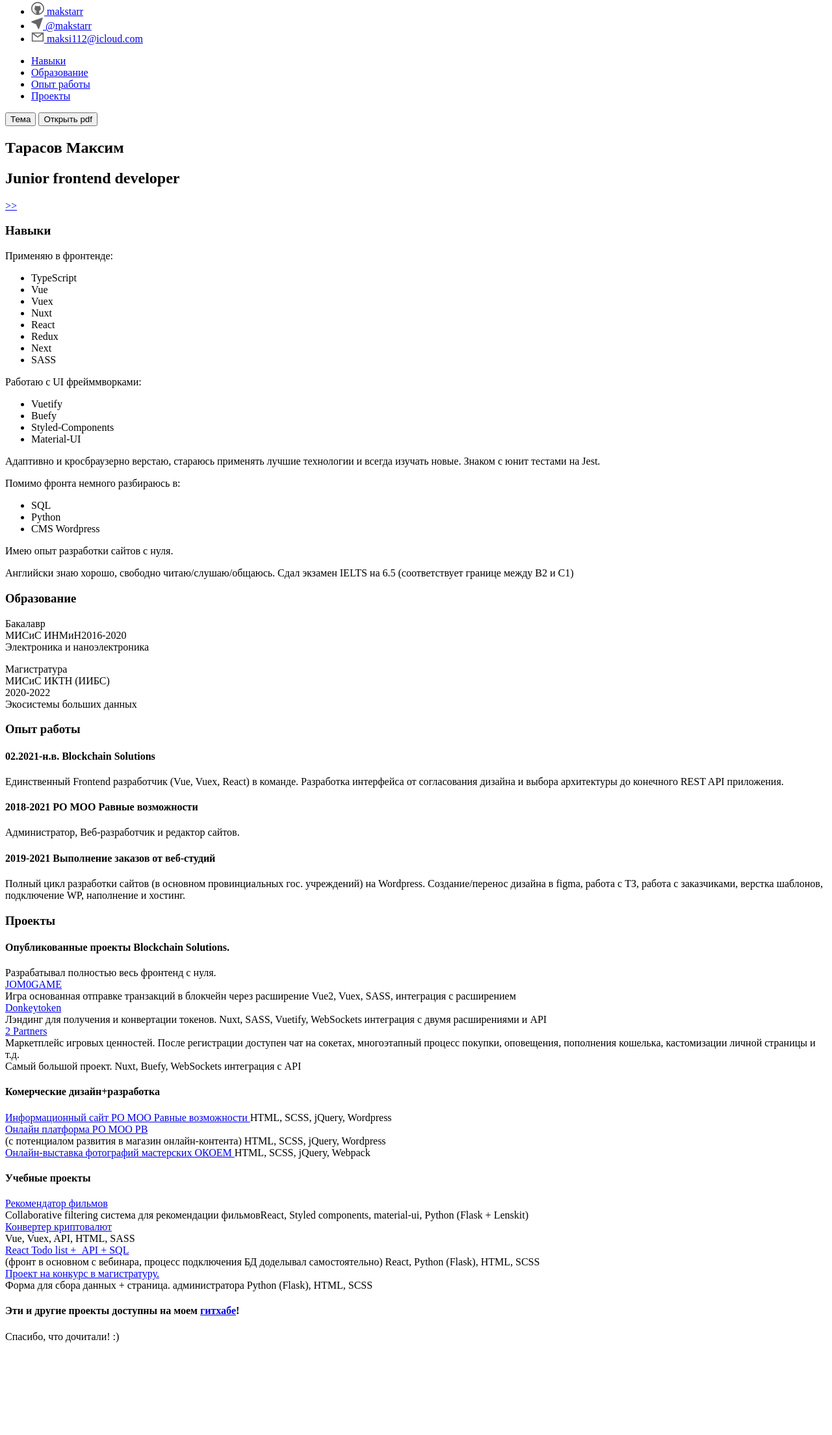
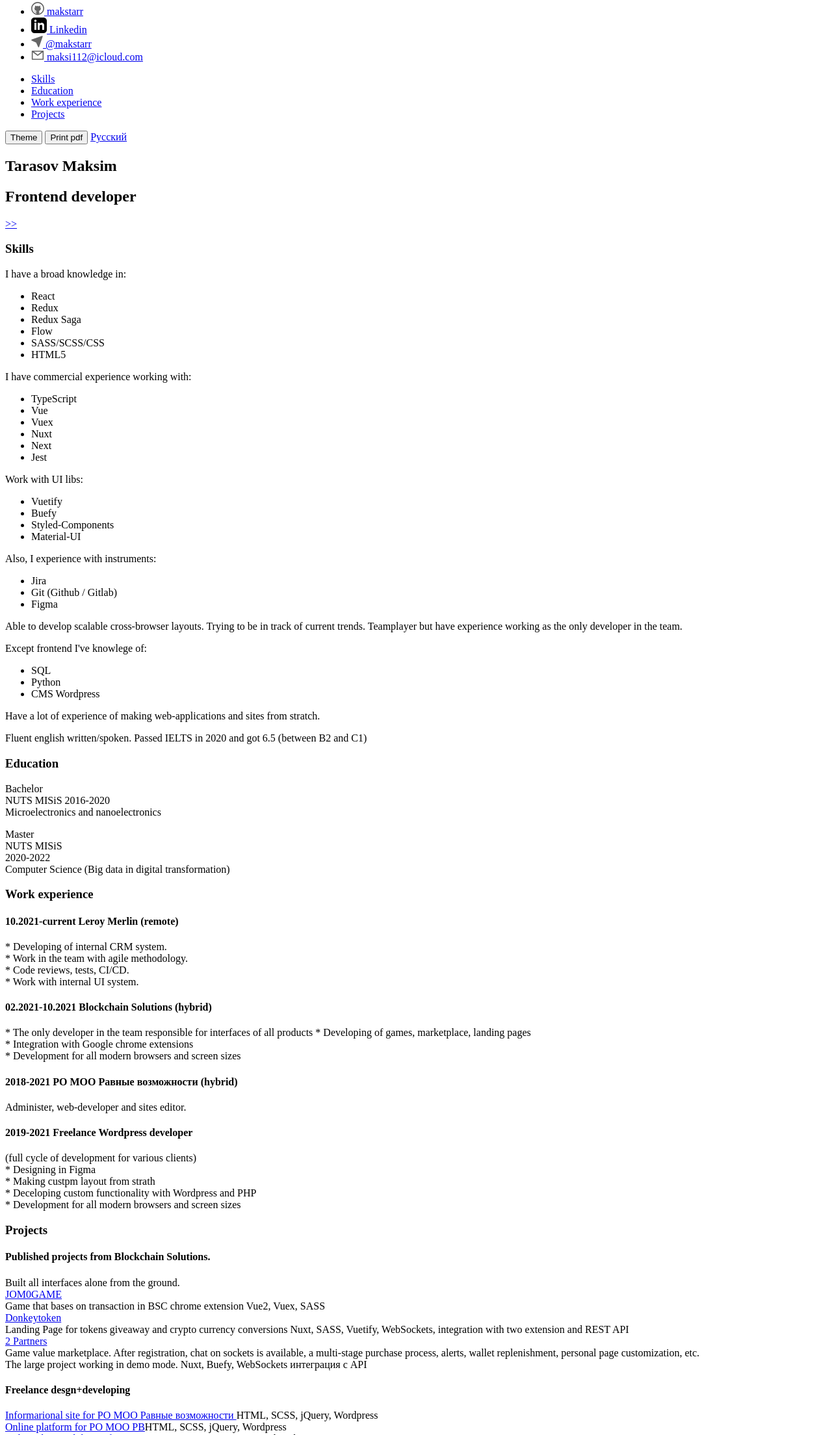
Before and after one commit to Makstarr/resume, a plain HTML site: page index.html in a window 1280 px wide. Shown: the part 5-2213 px from the top of the page at 65% size. Before the commit the page ends 2079 px from the top, so only its background shows below. Drawn offline with Linux system fonts and the light colour scheme.

Commit message:
Added eng page

```diff
--- a/index.html
+++ b/index.html
@@ -3,7 +3,7 @@
 <head>
 	<meta charset=UTF-8>
 	<meta name=viewport content="width=device-width,initial-scale=1">
-	<title>Резюме | Тарасов Максим</title>
+	<title>CV | RESUME | Тарасов Максим</title>
 	<link rel=preconnect href=https://fonts.gstatic.com>
 	<link href="https://fonts.googleapis.com/css2?family=Roboto:wght@400;700&display=swap"
 		rel=stylesheet>
@@ -22,6 +22,12 @@
 								fill=#666666 />
 						</svg> makstarr</a></li>
 				<li class=links-of-links__item><a class="link-with-icon hover-arrows" target=_blank
+						href=https://www.linkedin.com/in/maks-tarasov-b84300233 /><svg
+						xmlns=http://www.w3.org/2000/svg width=24 height=24 viewBox="0 0 24 24">
+						<path
+							d="M19 0h-14c-2.761 0-5 2.239-5 5v14c0 2.761 2.239 5 5 5h14c2.762 0 5-2.239 5-5v-14c0-2.761-2.238-5-5-5zm-11 19h-3v-11h3v11zm-1.5-12.268c-.966 0-1.75-.79-1.75-1.764s.784-1.764 1.75-1.764 1.75.79 1.75 1.764-.783 1.764-1.75 1.764zm13.5 12.268h-3v-5.604c0-3.368-4-3.113-4 0v5.604h-3v-11h3v1.765c1.396-2.586 7-2.777 7 2.476v6.759z" />
+					</svg> Linkedin</a></li>
+				<li class=links-of-links__item><a class="link-with-icon hover-arrows" target=_blank
 						href=https://telegram.im/@makstarr><svg width=18 height=18 viewBox="0 0 18 18" fill=none
 							xmlns=http://www.w3.org/2000/svg>
 							<path
@@ -38,145 +44,160 @@
 			</ul>
 			<nav class=menu>
 				<ul class=links-of-links>
-					<li class=links-of-links__item><a class="link-with-icon nav-link" href=#skills>Навыки</a>
+					<li class=links-of-links__item><a class="link-with-icon nav-link" href=#skills>Skills</a>
 					</li>
 					<li class=links-of-links__item><a class="link-with-icon nav-link"
-							href=#education>Образование</a></li>
+							href=#education>Education</a></li>
 					<li class="links-of-links__item navigation"><a class="link-with-icon nav-link"
-							href=#experience>Опыт работы</a></li>
+							href=#experience>Work experience</a></li>
 					<li class="links-of-links__item navigation"><a class="link-with-icon nav-link"
-							href=#projects>Проекты</a></li>
+							href=#projects>Projects</a></li>
 				</ul>
 			</nav>
-			<div class=header__btns><button class="btn color-swich-btn"><span
-						class=color-swich-btn__text>Тема</span></button> <button class=btn
-					id=pdf-button><span>Открыть pdf</span></button></div>
+			<div class=header__btns>
+				<button class="btn color-swich-btn"><span class=color-swich-btn__text>Theme</span></button>
+				<button class=btn id=pdf-button><span>Print pdf</span></button>
+				<a href="./rus.html" class="btn color-swich-btn"><span
+						class=color-swich-btn__text>Русский</span></a>
+			</div>
 		</header>
 		<section class=main-titles>
-			<h1 class="main-h1 text-with-border">Тарасов Максим</h1>
-			<h2 class="main-h2 text-with-border">Junior frontend developer</h2><a
+			<h1 class="main-h1 text-with-border">Tarasov Maksim</h1>
+			<h2 class="main-h2 text-with-border">Frontend developer</h2><a
 				class="scroll-down-arrow text-with-border mobile-scroll" href=#mobile-top
 				id=mobile-top>>></a>
 		</section>
 		<main class=main>
 			<section>
 				<div class=text-with-title>
-					<h3 class=text-with-title__title id=skills>Навыки</h3>
-					<p class=text-with-title__text>Применяю в фронтенде:</p>
+					<h3 class=text-with-title__title id=skills>Skills</h3>
+					<p class=text-with-title__text>I have a broad knowledge in:</p>
+					<ul>
+						<li>React</li>
+						<li>Redux</li>
+						<li>Redux Saga</li>
+						<li>Flow</li>
+						<li>SASS/SCSS/CSS</li>
+						<li>HTML5</li>
+					</ul>
+					<p class=text-with-title__text>I have commercial experience working with:</p>
 					<ul>
 						<li>TypeScript</li>
 						<li>Vue</li>
 						<li>Vuex</li>
 						<li>Nuxt</li>
-						<li>React</li>
-						<li>Redux</li>
 						<li>Next</li>
-						<li>SASS</li>
+						<li>Jest</li>
 					</ul>
-					<p></p>
-					<p class=text-with-title__text>Работаю с UI фрейммворками:</p>
+					<p class=text-with-title__text>Work with UI libs:</p>
 					<ul>
 						<li>Vuetify</li>
 						<li>Buefy</li>
 						<li>Styled-Components</li>
 						<li>Material-UI</li>
 					</ul>
-					<p class=text-with-title__text>Адаптивно и кросбраузерно верстаю, стараюсь применять
-						лучшие технологии и всегда изучать новые. Знаком с юнит тестами на Jest.</p>
-					<p class=text-with-title__text>Помимо фронта немного разбираюсь в:</p>
+					<p class=text-with-title__text>Also, I experience with instruments:</p>
+					<ul>
+						<li>Jira</li>
+						<li>Git (Github / Gitlab)</li>
+						<li>Figma</li>
+					</ul>
+					<p class=text-with-title__text>Able to develop scalable cross-browser layouts. Trying to
+						be in track of current trends. Teamplayer but have experience working as the only
+						developer in the team.</p>
+					<p class=text-with-title__text>Except frontend I've knowlege of:</p>
 					<ul>
 						<li>SQL</li>
 						<li>Python</li>
 						<li>CMS Wordpress</li>
 					</ul>
 					<p></p>
-					<p class=text-with-title__text>Имею опыт разработки сайтов с нуля.</p>
-					<p class=text-with-title__text>Английски знаю хорошо, свободно читаю/слушаю/общаюсь. Сдал
-						экзамен IELTS на 6.5 (соответствует границе между B2 и C1)</p>
+					<p class=text-with-title__text>Have a lot of experience of making web-applications and
+						sites from stratch.</p>
+					<p class=text-with-title__text>Fluent english written/spoken. Passed IELTS in 2020 and got
+						6.5 (between B2 and C1)</p>
 				</div>
 			</section>
 			<section>
 				<div class=text-with-title>
-					<h3 class=text-with-title__title id=education>Образование</h3>
-					<p class=text-with-title__text>Бакалавр<br>МИСиС ИНМиН2016-2020<br>Электроника и
-						наноэлектроника<br></p>
-					<p class=text-with-title__text>Магистратура<br>МИСиС ИКТН
-						(ИИБС)<br>2020-2022<br>Экосистемы больших данных</p>
+					<h3 class=text-with-title__title id=education>Education</h3>
+					<p class=text-with-title__text>Bachelor<br>NUTS MISiS 2016-2020<br>Microelectronics and
+						nanoelectronics<br></p>
+					<p class=text-with-title__text>Master<br>NUTS MISiS<br>2020-2022<br>Computer Science (Big
+						data in digital transformation)</p>
 				</div>
 			</section>
 			<section>
 				<div class=text-with-title>
-					<h3 class=text-with-title__title id=experience>Опыт работы</h3>
+					<h3 class=text-with-title__title id=experience>Work experience</h3>
 					<p class=text-with-title__text></p>
-					<h4 class=text-with-title__text>02.2021-н.в. Blockchain Solutions</h4>Единственный
-					Frontend разработчик (Vue, Vuex, React) в команде. Разработка интерфейса от согласования
-					дизайна и выбора архитектуры до конечного REST API приложения.<p></p>
 					<p class=text-with-title__text></p>
-					<h4 class=text-with-title__text>2018-2021 РО МОО Равные возможности</h4>Администратор,
-					Веб-разработчик и редактор сайтов.<p></p>
+					<h4 class=text-with-title__text>10.2021-current Leroy Merlin (remote)</h4>* Developing of
+					internal CRM system.<br>* Work in the team with agile methodology.<br>* Code reviews,
+					tests, CI/CD.<br>* Work with internal UI system.<p class=text-with-title__text></p>
+					<h4 class=text-with-title__text>02.2021-10.2021 Blockchain Solutions (hybrid)</h4>* The
+					only developer in the team responsible for interfaces of all products * Developing of
+					games, marketplace, landing pages<br>* Integration with Google chrome extensions<br>*
+					Development for all modern browsers and screen sizes<p></p>
 					<p class=text-with-title__text></p>
-					<h4 class=text-with-title__text>2019-2021 Выполнение заказов от веб-студий</h4>Полный цикл
-					разработки сайтов (в основном провинциальных гос. учреждений) на Wordpress.
-					Создание/перенос дизайна в figma, работа с ТЗ, работа с заказчиками, верстка шаблонов,
-					подключение WP, наполнение и хостинг.<p></p>
+					<h4 class=text-with-title__text>2018-2021 РО МОО Равные возможности (hybrid)</h4>
+					Administer, web-developer and sites editor.<p></p>
+					<p class=text-with-title__text></p>
+					<h4 class=text-with-title__text>2019-2021 Freelance Wordpress developer</h4>(full cycle of
+					development for various clients)<br>* Designing in Figma<br>* Making custpm layout from
+					strath<br>* Deceloping custom functionality with Wordpress and PHP<br>* Development for
+					all modern browsers and screen sizes<br>
+					<p></p>
 				</div>
 			</section>
 			<section>
 				<div class=text-with-title>
-					<h3 class=text-with-title__title id=projects>Проекты</h3>
-					<h4 class=text-with-title__subtitle>Опубликованные проекты Blockchain Solutions.<br></h4>
-					Разрабатывал полностью весь фронтенд с нуля.<div class=link-with-tags><a
+					<h3 class=text-with-title__title id=projects>Projects</h3>
+					<h4 class=text-with-title__subtitle>Published projects from Blockchain Solutions.<br></h4>
+					Built all interfaces alone from the ground.<div class=link-with-tags><a
 							class="link-with-tags__link underlined-text" target=_blank
-							href=https://jomogame.com>JOM0GAME</a><br>Игра основанная отправке транзакций в
-						блокчейн через расширение <span class=link-with-tags__tags>Vue2, Vuex, SASS, интеграция
-							с расширением</span></div>
+							href=https://jomogame.com>JOM0GAME</a><br>Game that bases on transaction in BSC chrome
+						extension <span class=link-with-tags__tags>Vue2, Vuex, SASS</span></div>
 					<div class=link-with-tags><a class="link-with-tags__link underlined-text" target=_blank
-							href=https://donkeytoken.com>Donkeytoken</a><br>Лэндинг для получения и конвертации
-						токенов. <span class=link-with-tags__tags>Nuxt, SASS, Vuetify, WebSockets интеграция с
-							двумя расширениями и API</span></div>
+							href=https://donkeytoken.com>Donkeytoken</a><br>Landing Page for tokens giveaway and
+						crypto currency conversions <span class=link-with-tags__tags>Nuxt, SASS, Vuetify,
+							WebSockets, integration with two extension and REST API</span></div>
 					<div class=link-with-tags><a class="link-with-tags__link underlined-text" target=_blank
-							href=https://2partners.org>2 Partners</a><br>Маркетплейс игровых ценностей. После
-						регистрации доступен чат на сокетах, многоэтапный процесс покупки, оповещения,
-						пополнения кошелька, кастомизации личной страницы и т.д.<br>Самый большой проект. <span
-							class=link-with-tags__tags>Nuxt, Buefy, WebSockets интеграция с API</span></div>
-					<h4 class=text-with-title__subtitle>Комерческие дизайн+разработка</h4>
+							href=https://2partners.org>2 Partners</a><br>Game value marketplace. After
+						registration, chat on sockets is available, a multi-stage purchase process, alerts,
+						wallet replenishment, personal page customization, etc.<br>The large project working in
+						demo mode. <span class=link-with-tags__tags>Nuxt, Buefy, WebSockets интеграция с
+							API</span></div>
+					<h4 class=text-with-title__subtitle>Freelance desgn+developing</h4>
 					<div class=link-with-tags><a class="link-with-tags__link underlined-text" target=_blank
-							href=https://rvmos.com>Информационный сайт РО МОО Равные возможности </a><span
+							href=https://rvmos.com>Informarional site for РО МОО Равные возможности </a><span
 							class=link-with-tags__tags>HTML, SCSS, jQuery, Wordpress</span></div>
 					<div class=link-with-tags><a class="link-with-tags__link underlined-text" target=_blank
-							href=https://rvmos.online>Онлайн платформа РО МОО РВ</a><br>(с потенциалом развития в
-						магазин онлайн-контента) <span class=link-with-tags__tags>HTML, SCSS, jQuery,
-							Wordpress</span></div>
+							href=https://rvmos.online>Online platform for РО МОО РВ</a><span
+							class=link-with-tags__tags>HTML, SCSS, jQuery, Wordpress</span></div>
 					<div class=link-with-tags><a class="link-with-tags__link underlined-text" target=_blank
-							href=https://github.com/Makstarr/OKOEM-photo-exhibition>Онлайн-выставка фотографий
-							мастерских ОКОЕМ </a><span class=link-with-tags__tags>HTML, SCSS, jQuery,
-							Webpack</span></div>
-					<h4 class=text-with-title__subtitle>Учебные проекты</h4>
+							href=https://github.com/Makstarr/OKOEM-photo-exhibition>Online photo-exhibition for
+							ОКОЕМ </a><span class=link-with-tags__tags>HTML, SCSS, jQuery, Webpack</span></div>
+					<h4 class=text-with-title__subtitle>Pet projects</h4>
 					<div class=link-with-tags><a class="link-with-tags__link underlined-text" target=_blank
-							href=https://makstarr.github.io/movie-recomender-app>Рекомендатор
-							фильмов</a><br>Сollaborative filtering система для рекомендации фильмов<span
+							href=https://makstarr.github.io/movie-recomender-app>Movie
+							recomender</a><br>Сollaborative filtering system<span
 							class=link-with-tags__tags>React, Styled components, material-ui, Python (Flask +
 							Lenskit)</span></div>
 					<div class=link-with-tags><a class="link-with-tags__link underlined-text" target=_blank
-							href=https://github.com/Makstarr/crypto>Конвертер криптовалют</a><br><span
+							href=https://github.com/Makstarr/crypto>Crypto currency converter</a><br><span
 							class=link-with-tags__tags>Vue, Vuex, API, HTML, SASS</span></div>
 					<div class=link-with-tags><a class="link-with-tags__link underlined-text" target=_blank
-							href=https://github.com/Makstarr/tojustdo-app>React Todo list +  API +
-							SQL</a><br>(фронт в основном с вебинара, процесс подключения БД доделывал
-						самостоятельно) <span class=link-with-tags__tags>React, Python (Flask), HTML,
-							SCSS</span></div>
-					<div class=link-with-tags><a class="link-with-tags__link underlined-text" target=_blank
-							href=https://github.com/Makstarr/abiturientsIITiN>Проект на конкурс в
-							магистратуру.</a><br>Форма для сбора данных + страница. администратора <span
-							class=link-with-tags__tags>Python (Flask), HTML, SCSS</span></div>
-					<h4 class=text-with-title__subtitle>Эти и другие проекты доступны на моем <a target=_blank
-							href=https://github.com/Makstarr>гитхабе</a>!</h4>
+							href=https://github.com/Makstarr/tojustdo-app>React Todo list +  API + SQL</a> <span
+							class=link-with-tags__tags>React, Python (Flask), HTML, SCSS</span></div>
+					<h4 class=text-with-title__subtitle>You can see more on my <a target=_blank
+							href=https://github.com/Makstarr>github page</a>!</h4>
 				</div>
 			</section>
-			<footer class=footer>Спасибо, что дочитали! :)</footer>
+			<footer class=footer>Thanks for reading till the end! :) 2020 (C)</footer>
 		</main>
 	</div>
-	<script src=main.f5b79c65ec5ab9290354.js></script>
+	<script src=main.2163426f9f0cfa081770.js></script>
 </body>
 
 </html>
```
Also changed, not shown: rus.html (added, +192 -0 lines).
